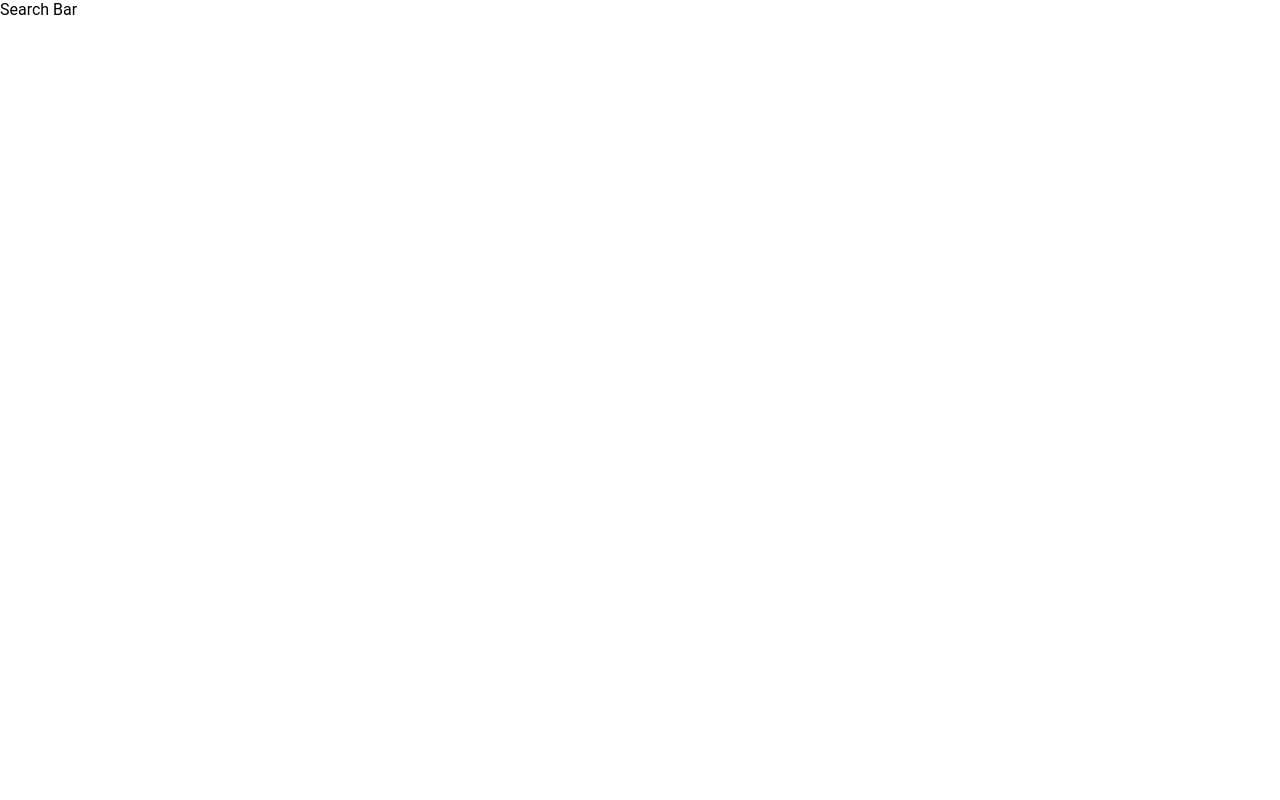
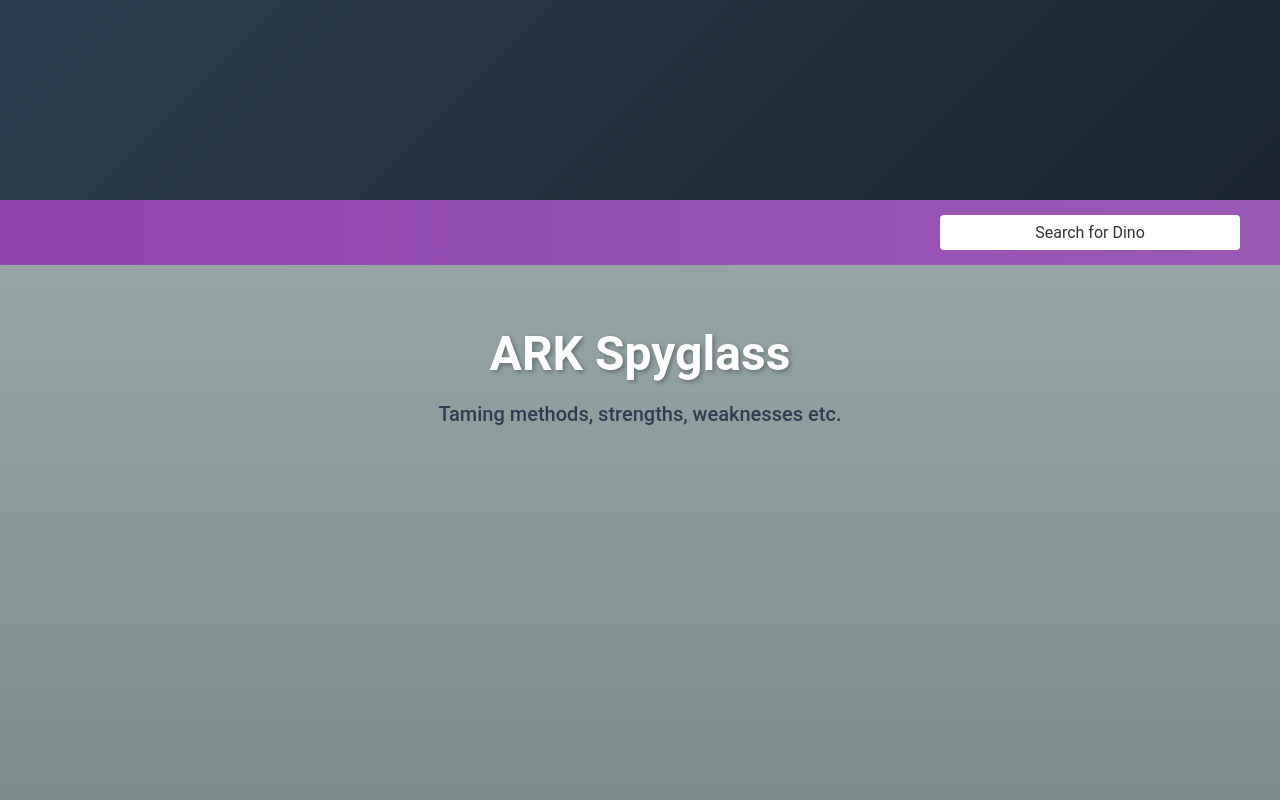
Before and after one commit to tsang6/SDEV153-Project, a plain HTML site: page index.html in a window 1280 px wide. Drawn offline with Linux system fonts and the light colour scheme.

Commit message:
Update index.html

```diff
--- a/index.html
+++ b/index.html
@@ -3,11 +3,93 @@
 <head>
   <meta charset="UTF-8">
   <meta name="viewport" content="width=device-width, initial-scale=1.0">
-  <title>Starter Layout</title>
-  <link rel="stylesheet" href="style.css">
+  <title>ARK Spyglass</title>
+  <style>
+    * {
+      margin: 0;
+      padding: 0;
+      box-sizing: border-box;
+    }
+
+    @import url('https://fonts.googleapis.com/css2?family=Roboto:wght@300;400;500;700&display=swap');
+
+    body {
+      font-family: 'Roboto', sans-serif;
+      height: 100vh;
+      display: flex;
+      flex-direction: column;
+    }
+
+    /* Header section with logo */
+    .header {
+      background: linear-gradient(135deg, #2c3e50 0%, #1a252f 100%);
+      padding: 20px 40px;
+      height: 25vh;
+      display: flex;
+      align-items: center;
+    }
+
+
+
+    /* Purple search section */
+    .search-section {
+      background: linear-gradient(90deg, #8e44ad 0%, #9b59b6 100%);
+      padding: 15px 40px;
+      display: flex;
+      align-items: center;
+      justify-content: flex-end;
+    }
+
+    .search-bar {
+      background: white;
+      padding: 8px 20px;
+      border: none;
+      border-radius: 4px;
+      font-size: 16px;
+      width: 300px;
+      text-align: center;
+      color: #333;
+    }
+
+    /* Main content area */
+    .main-content {
+      background: linear-gradient(180deg, #95a5a6 0%, #7f8c8d 100%);
+      flex: 1;
+      padding: 60px 40px;
+      display: flex;
+      flex-direction: column;
+      align-items: center;
+      text-align: center;
+    }
+
+
+
+    .main-title {
+      font-size: 48px;
+      font-weight: bold;
+      color: white;
+      margin-bottom: 20px;
+      text-shadow: 2px 2px 4px rgba(0,0,0,0.3);
+    }
+
+    .subtitle {
+      font-size: 20px;
+      color: #2c3e50;
+      font-weight: 500;
+    }
+  </style>
 </head>
 <body>
-  <div class="box empty-box"></div>
-  <div class="box search-box">Search Bar</div>
+  <div class="header">
+  </div>
+
+  <div class="search-section">
+    <div class="search-bar">Search for Dino</div>
+  </div>
+
+  <div class="main-content">
+    <h1 class="main-title">ARK Spyglass</h1>
+    <p class="subtitle">Taming methods, strengths, weaknesses etc.</p>
+  </div>
 </body>
 </html>
```
